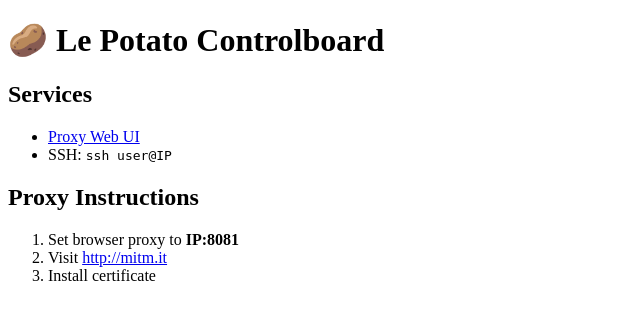
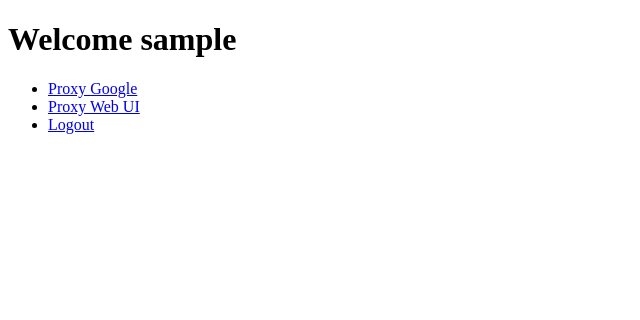
Before and after one commit to fsminecrafter/MobileProxy, a Flask app: page /controlboard in a window 1280 px wide. Shown: the top 320 px of the page, without its empty margins (0-640 px from the left). Run offline with Flask 3, Linux system fonts and the light colour scheme; the visitor is signed in with stand-in values (Sample User, id 1).

Commit message:
Update controlboard.html

```diff
--- a/templates/controlboard.html
+++ b/templates/controlboard.html
@@ -1,22 +1,15 @@
 <!DOCTYPE html>
 <html>
 <head>
-    <title>Le Potato Controlboard</title>
+    <title>Controlboard</title>
 </head>
 <body>
-    <h1>🥔 Le Potato Controlboard</h1>
+    <h1>Welcome {{ user }}</h1>
 
-    <h2>Services</h2>
     <ul>
+        <li><a href="/proxy/google.com">Proxy Google</a></li>
         <li><a href="http://localhost:8082" target="_blank">Proxy Web UI</a></li>
-        <li>SSH: <code>ssh user@IP</code></li>
+        <li><a href="/logout">Logout</a></li>
     </ul>
-
-    <h2>Proxy Instructions</h2>
-    <ol>
-        <li>Set browser proxy to <b>IP:8081</b></li>
-        <li>Visit <a href="http://mitm.it">http://mitm.it</a></li>
-        <li>Install certificate</li>
-    </ol>
 </body>
 </html>
```
